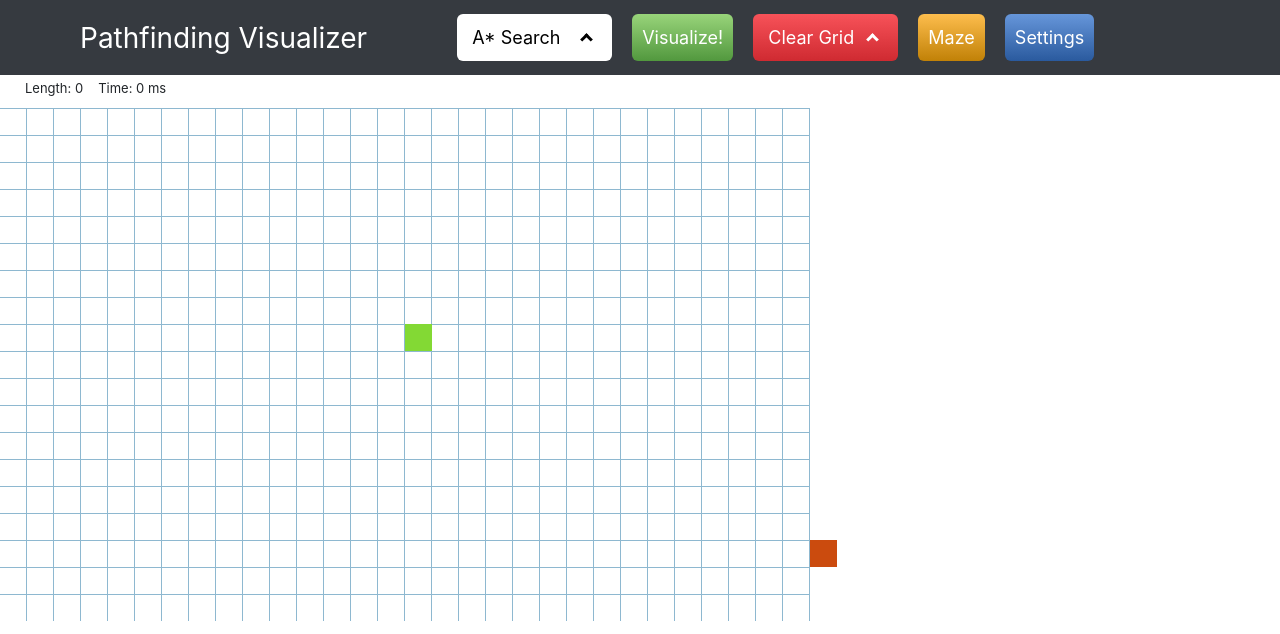
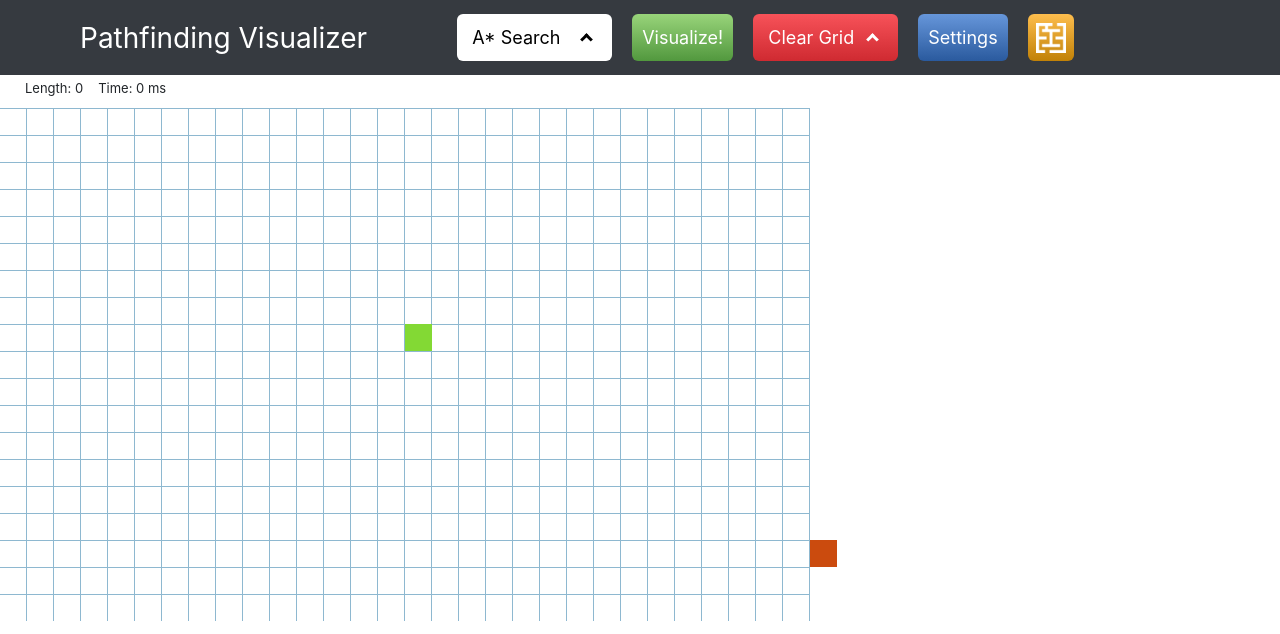
Before and after one commit to JosephPrichard/pathfinder, a React (Create React App) app: page / in a window 1280 px wide. Shown: the top 634 px of the page. Built offline with nearby package versions, Linux system fonts and the light colour scheme.

Commit message:
Added maze button

```diff
--- a/src/App.css
+++ b/src/App.css
@@ -45,6 +45,8 @@ body {
 }
 
 .button {
+    vertical-align: top;
+    height: 47px;
     border: 0;
     padding: 10px;
     background: none;
@@ -58,6 +60,11 @@ body {
     position: relative;
     display: inline-block;
     margin: 0 10px 0 10px;
+}
+
+.maze-img {
+    width: 30px;
+    height: 30px
 }
 
 @media only screen and (max-width: 1100px) {
@@ -79,7 +86,12 @@ body {
         padding: 10px;
     }
     .button {
+        height: 41px;
         margin: 5px;
+    }
+    .maze-img {
+        width: 25px;
+        height: 25px
     }
     .drop-down{
         margin: 5px;
@@ -276,6 +288,7 @@ body {
 }
 
 .maze-button {
+    padding: 8px;
     background: linear-gradient(rgb(253,189,77), rgb(193,129,7));
     color: white;
 }
--- a/src/view/PathfindingApp.tsx
+++ b/src/view/PathfindingApp.tsx
@@ -129,8 +129,8 @@ class PathfindingApp extends React.Component<IProps, IState>
                         <VisualizeButton color={this.state.vButtonColor} onClick={this.doPathfinding}/>
                         <ClearDropDown onClickTiles={this.clearTiles}
                                        onClickPath={this.clearPath}/>
+                        <SettingsButton onClick={this.toggleSettings}/>
                         <MazeButton onClick={this.createMaze}/>
-                        <SettingsButton onClick={this.toggleSettings}/>
                     </div>
                 </TopBar>
                 <PathfindingVisualizer ref={this.grid} onChangeVisualizing={this.changeVButtonColor} topMargin={this.state.topMargin}
--- a/src/view/navbar/Buttons.tsx
+++ b/src/view/navbar/Buttons.tsx
@@ -1,4 +1,5 @@
 import React from 'react';
+import mazeImg from '../web-content/maze_image_button.png';
 
 interface IProps {
     onClick: ()  => void
@@ -36,7 +37,7 @@ export class MazeButton extends React.Component<IProps>
     render() {
         return (
             <button className='button maze-button' onClick={this.props.onClick}>
-                Maze
+                <img src={mazeImg} className={'maze-img'} alt='Maze'/>
             </button>
         );
     }
```
Also changed, not shown: src/view/web-content/maze_image_button.png (added).
